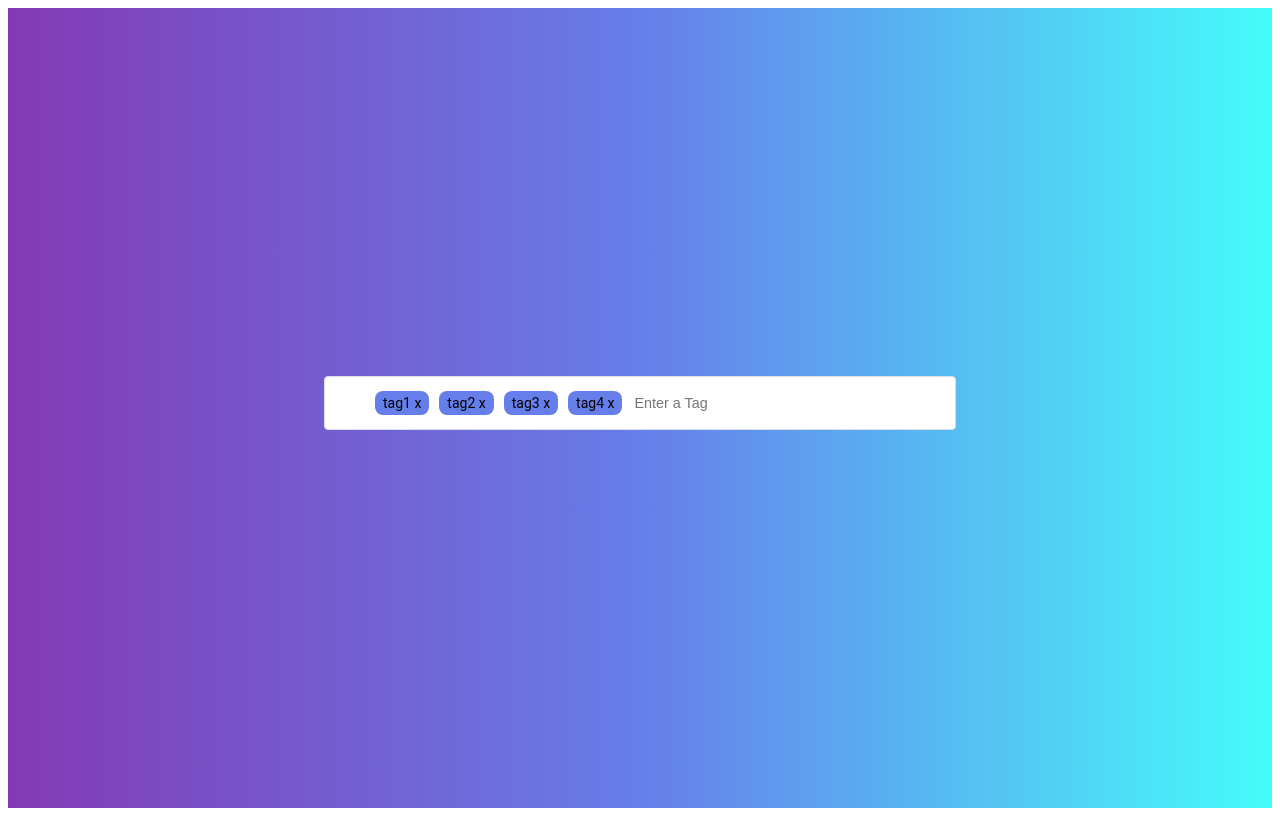
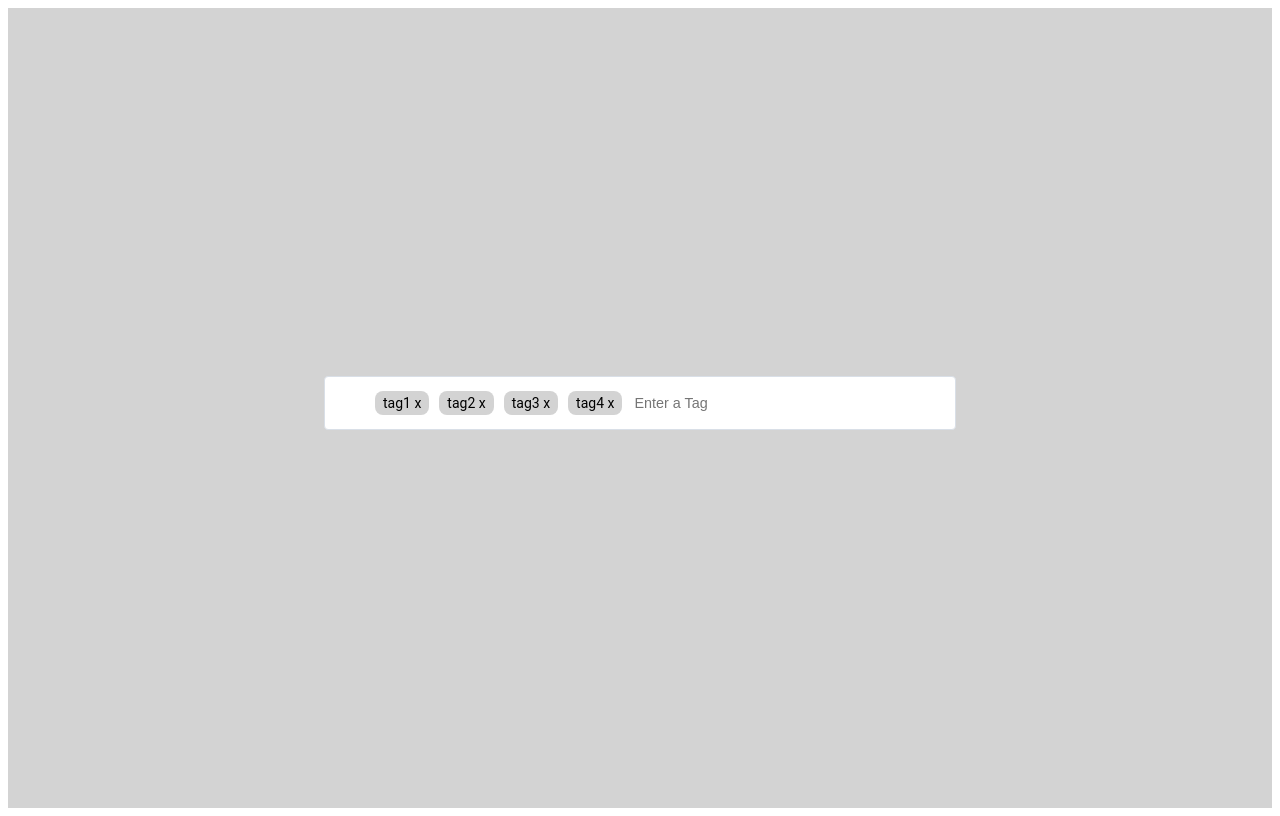
Before and after one commit to rozhansh43/sample-site, a Vue app: page / in a window 1280 px wide. Built offline with nearby package versions, Linux system fonts and the light colour scheme.

Commit message:
deleting fixed index should be fixed

```diff
--- a/src/components/TagEditor.vue
+++ b/src/components/TagEditor.vue
@@ -4,7 +4,7 @@
     <div  class='tag-input__tag'>
       <ul>
         <li v-for='tag in tags' :key='tag'>
-          <Tags :tag="tag"/>
+          <Tags :tag="tag" @removeTag="removeTag"/>
         </li>
       </ul>
     </div>
@@ -67,7 +67,7 @@ import Tags from '@/components/Tags'
     flex-direction: column;
     width:100%;
     height:100vh;
-    background: linear-gradient(90deg, rgba(131,58,180,1) 0%, rgba(102,126,234,1) 50%, rgba(69,252,250,1) 100%);
+    background: lightgrey
   }
 
   a {
@@ -81,7 +81,6 @@ import Tags from '@/components/Tags'
 }
 
 
-/*tag input style*/
 
   .tag-input {
     display: flex;
@@ -103,7 +102,7 @@ import Tags from '@/components/Tags'
     float: left;
     font-size: 14px;
     margin-right: 10px;
-    background-color: #667EEA;
+    background-color: lightgrey;
     border-radius: 8px;
     line-height: 24px;
     padding: 0 8px;
--- a/src/components/Tags.vue
+++ b/src/components/Tags.vue
@@ -6,7 +6,7 @@
 
       <input type="text" v-show="ineditmode" v-model="tag.title" @keyup.enter="saved"/>
 
-        <span @click='removeTag(index)'>
+        <span @click='removeTag'>
           x
         </span>
   </div>
@@ -27,6 +27,9 @@ export default {
       },
       saved () {
         this.ineditmode = false
+      },
+      removeTag() {
+        this.$emit('removeTag');
       }
     }
 }
```
